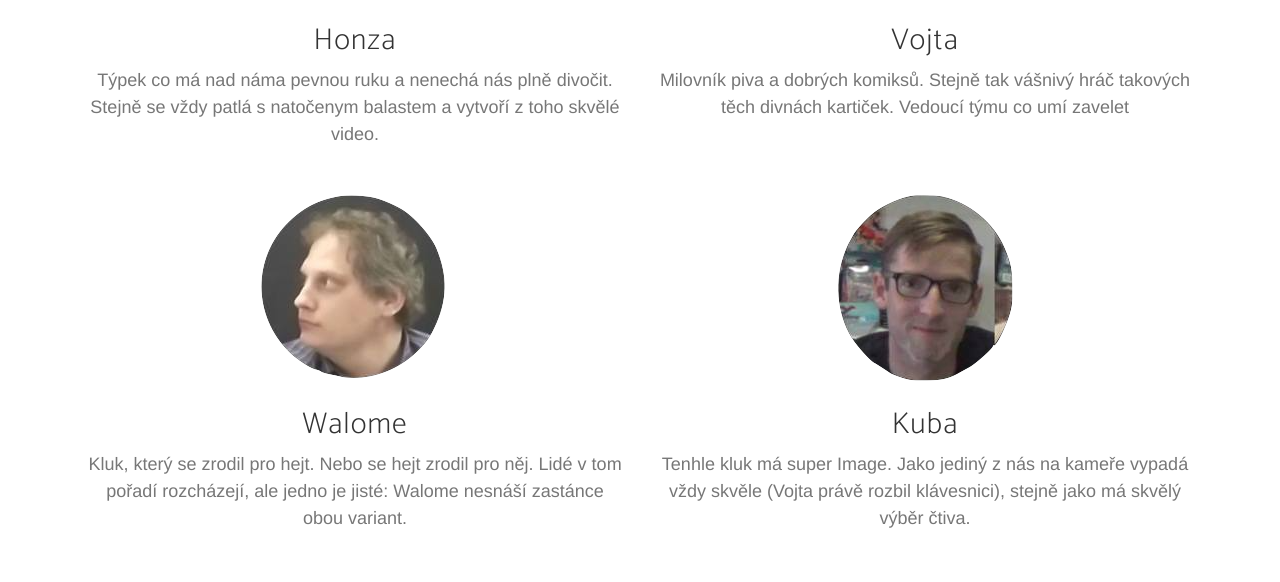
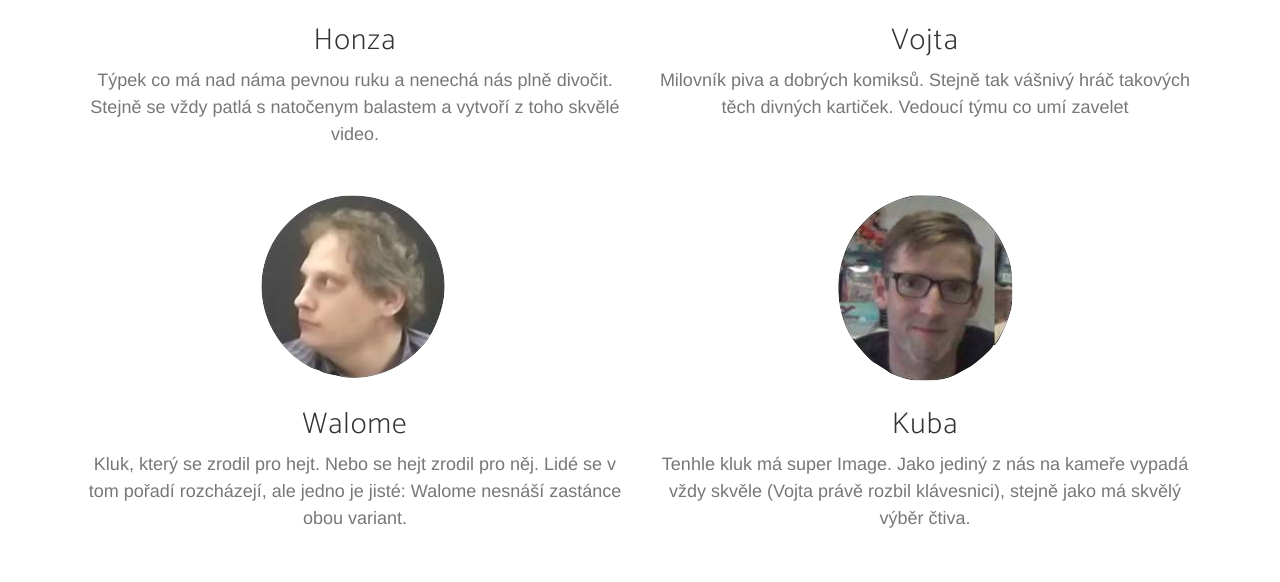
Before and after one commit to SiroKunden/KomiksoveNoviny, a Jekyll site: the page built from index.html, in a window 1280 px wide and 900 px high, scrolled down 2970 px. Shown: the part 190-772 px from the top of the window. Built offline with Jekyll 4.4.1, drawn with Linux system fonts in a browser that asks for light colours; nearby versions of some CDN libraries; some web fonts are replaced; the list of posts is cut into pages by our own code.

Commit message:
Time fix

```diff
--- a/_includes/services.html
+++ b/_includes/services.html
@@ -25,7 +25,7 @@
                                 <div class="feature-item">
                                     <img src="{{ site.rewrite }}img/portfolio/vojta.png"/>
                                     <h3>Vojta</h3>
-                                    <p class="text-muted">Milovník piva a dobrých komiksů. Stejně tak vášnivý hráč takových těch divnách kartiček. Vedoucí týmu co umí zavelet</p>
+                                    <p class="text-muted">Milovník piva a dobrých komiksů. Stejně tak vášnivý hráč takových těch divných kartiček. Vedoucí týmu co umí zavelet</p>
                                 </div>
                             </div>
                         </div>
@@ -34,7 +34,7 @@
                                 <div class="feature-item">
                                     <img src="{{ site.rewrite }}img/portfolio/walome.png"/>
                                     <h3>Walome</h3>
-                                    <p class="text-muted">Kluk, který se zrodil pro hejt. Nebo se hejt zrodil pro něj. Lidé v tom pořadí rozcházejí, ale jedno je jisté: Walome nesnáší zastánce obou variant.</p>
+                                    <p class="text-muted">Kluk, který se zrodil pro hejt. Nebo se hejt zrodil pro něj. Lidé se v tom pořadí rozcházejí, ale jedno je jisté: Walome nesnáší zastánce obou variant.</p>
                                 </div>
                             </div>
                             <div class="col-md-6">
--- a/js/new-age.js
+++ b/js/new-age.js
@@ -46,8 +46,9 @@
             diff = diff - (hours * 3600);
             var minutes = Math.floor(diff / 60);
             diff = diff - (minutes * 60);
+            var seconds = Math.floor(diff);
 
-            $("#releaseDate").text(days + "d " + hours + "h " + minutes + "m " + diff + "s");
+            $("#releaseDate").text(days + "d " + hours + "h " + minutes + "m " + seconds + "s");
         }
 
     });
```
